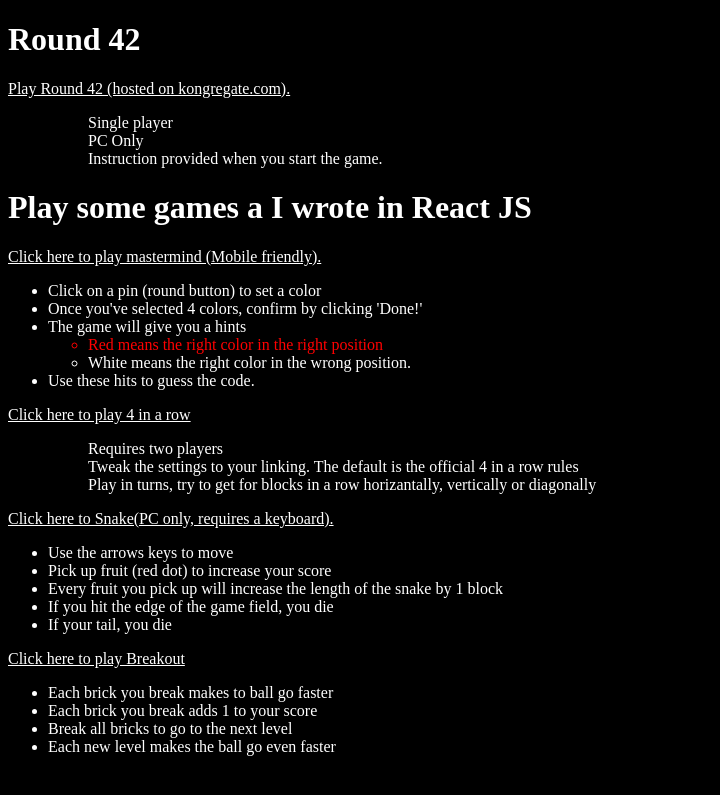
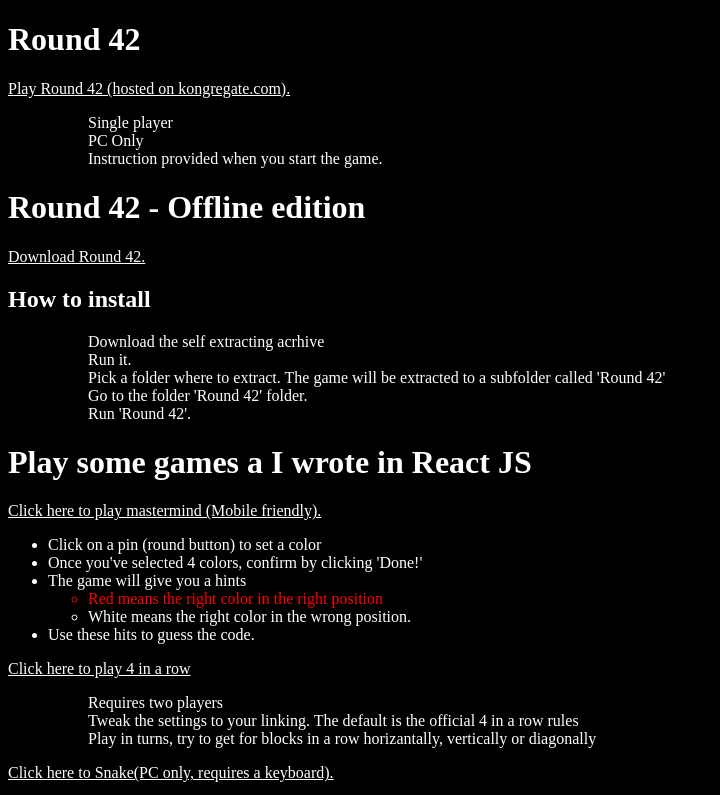
Before and after one commit to AltarnRain/altarnrain.github.io, a plain HTML site: page index.html in a window 1280 px wide. Shown: the top 795 px of the page, without its empty margins (0-720 px from the left). Drawn offline with Linux system fonts and the light colour scheme.

Commit message:
Added download for round 42

```diff
--- a/index.html
+++ b/index.html
@@ -14,6 +14,16 @@
         <ul>Single player</ul>
         <ul>PC Only</ul>
         <ul>Instruction provided when you start the game.</ul>
+    </ul>
+    <h1>Round 42 - Offline edition</h1>
+    <a href="./downloads/Round 42 SFX.exe">Download Round 42.</a>
+    <h2>How to install</h2>
+    <ul>
+        <ul>Download the self extracting acrhive</ul>
+        <ul>Run it.</ul>
+        <ul>Pick a folder where to extract. The game will be extracted to a subfolder called 'Round 42'</ul>
+        <ul>Go to the folder 'Round 42' folder.</ul>
+        <ul>Run 'Round 42'.</ul>
     </ul>
     <h1>Play some games a I wrote in React JS</h1>
     <a href="/mastermind/index.html">Click here to play mastermind (Mobile friendly).</a></br>
```
Also changed, not shown: 1 other file.
